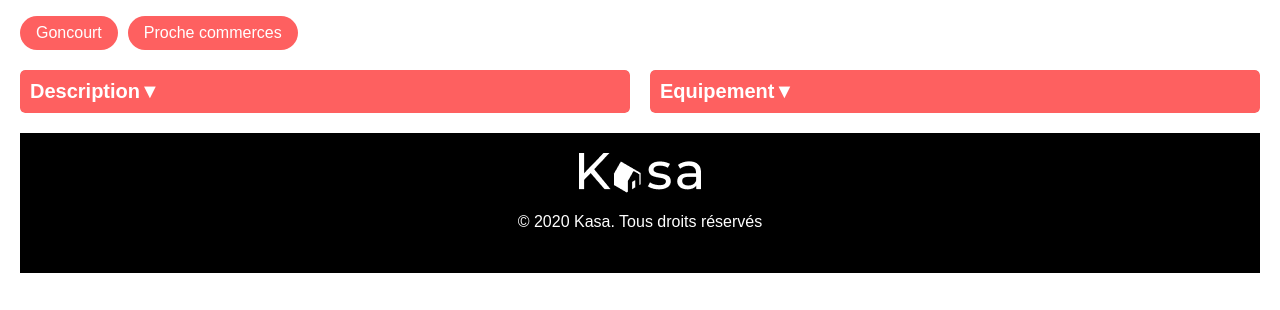
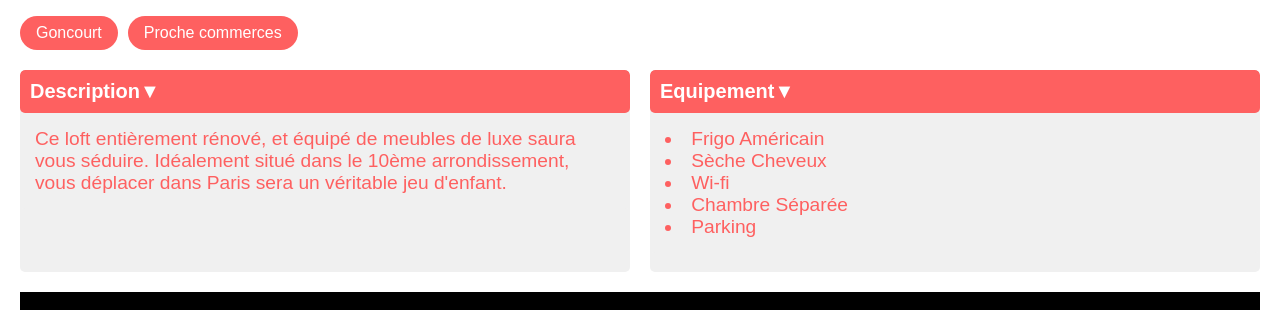
Before and after one commit to Mohoua93/kasa, a React (Create React App) app: page /annonce/0979876d in a window 1280 px wide. Shown: the part 890-1200 px from the top of the page. Built offline with nearby package versions, Linux system fonts and the light colour scheme.

Commit message:
composant fait

```diff
--- a/package.json
+++ b/package.json
@@ -6,6 +6,7 @@
     "@testing-library/jest-dom": "^5.14.1",
     "@testing-library/react": "^13.0.0",
     "@testing-library/user-event": "^13.2.1",
+    "github": "^14.0.0",
     "react": "^18.2.0",
     "react-dom": "^18.2.0",
     "react-router-dom": "^6.8.1",
--- a/src/components/About.jsx
+++ b/src/components/About.jsx
@@ -13,7 +13,7 @@ const About = () => {
         },
         {
             title: "Respect",
-            content: "La bienveillance fait aprtie des valeurs fondatrices de Kasa. Tout comportement discriminatoires ou perturbations du voisinage entraînera une exclusion de notre plateforme."
+            content: "La bienveillance fait partie des valeurs fondatrices de Kasa. Tout comportement discriminatoires ou perturbation du voisinage entraînera une exclusion de notre plateforme."
         },
         {
             title: "Service",
--- a/src/components/Annonce.jsx
+++ b/src/components/Annonce.jsx
@@ -94,7 +94,9 @@ const Tags = ({ tags }) => {
 const Annonce = () => {
   const { id } = useParams();
   const logement = logementData.find((a) => a.id === id);
-
+  const equipment = logement.equipments.map((equipment, index) => (
+    <li key={index}>{equipment}</li>
+  ))
   return (
     <div className="annonce-container">
       {/* Galerie avec Slider */}
@@ -117,10 +119,8 @@ const Annonce = () => {
       {/* Conteneur flex pour la description et les équipements */}
       <div className="details-container">
 
-        <Collapse title="Description" content={logement.description}/>
-        <Collapse title="Equipement" content={logement.equipments.map((equipment, index) => (
-                  <li key={index}>{equipment}</li>
-                ))}/>
+        <Collapse key={0} title="Description" content={logement.description}/>
+        <Collapse key={1} title="Equipement" content={equipment}/>
       </div>
       <Footer />
     </div>
--- a/src/components/Collapse.jsx
+++ b/src/components/Collapse.jsx
@@ -3,29 +3,28 @@ import { useState } from "react";
 
 export default function Collapse(props) {
 
-    const [openMenu, setOpenMenu] = useState(null);
+    const [isOpenMenu, setIsOpenMenu] = useState (true);
 
-    const toggleMenu = (menu) => {
-        if (openMenu === menu) {
-          setOpenMenu(null); // Ferme le menu si on clique sur le même
-        } else {
-          setOpenMenu(menu); // Ouvre le menu cliqué et ferme l'autre
+    const toggleMenu = () => {
+          setIsOpenMenu(! isOpenMenu); // Ferme le menu si on clique sur le même
         }
-      };
 
     return (
         <div className="description-dropdown">
           <summary
-            onClick={() => toggleMenu("description")}
+            onClick={() => toggleMenu()}
             style={{ cursor: 'pointer' }}
-            aria-expanded={openMenu === "description"}
+            // aria-expanded={isOpenMenu === "description"}
           >
             {props.title}
-            <span className={`arrow ${openMenu === "description" ? "arrow-up" : ""}`}>▼</span>
+            <span className={`arrow ${isOpenMenu === true ? "arrow-up" : ""}`}>▼</span>
           </summary>
-          <div className={`dropdown-content ${openMenu === "description" ? "open" : ""}`}>
+          { isOpenMenu &&
+          <div className={`dropdown-content ${isOpenMenu === true ? "open" : ""}`}>
             <p>{props.content}</p>
           </div>
+}
         </div>
     );
+
 }
--- a/src/components/Home.jsx
+++ b/src/components/Home.jsx
@@ -1,7 +1,7 @@
 import React from "react";
 import './Home.css';
 import featuredImage from "./home-pics.png";
-import logements from "../Asset/logements.json"; // Assure-toi que le chemin est correct
+import logements from "../Asset/logements.json";
 import { Link } from "react-router-dom";
 import Footer from './Footer';
 
```
Also changed, not shown: 1 other file (tests, documents, lock files or other folders).
